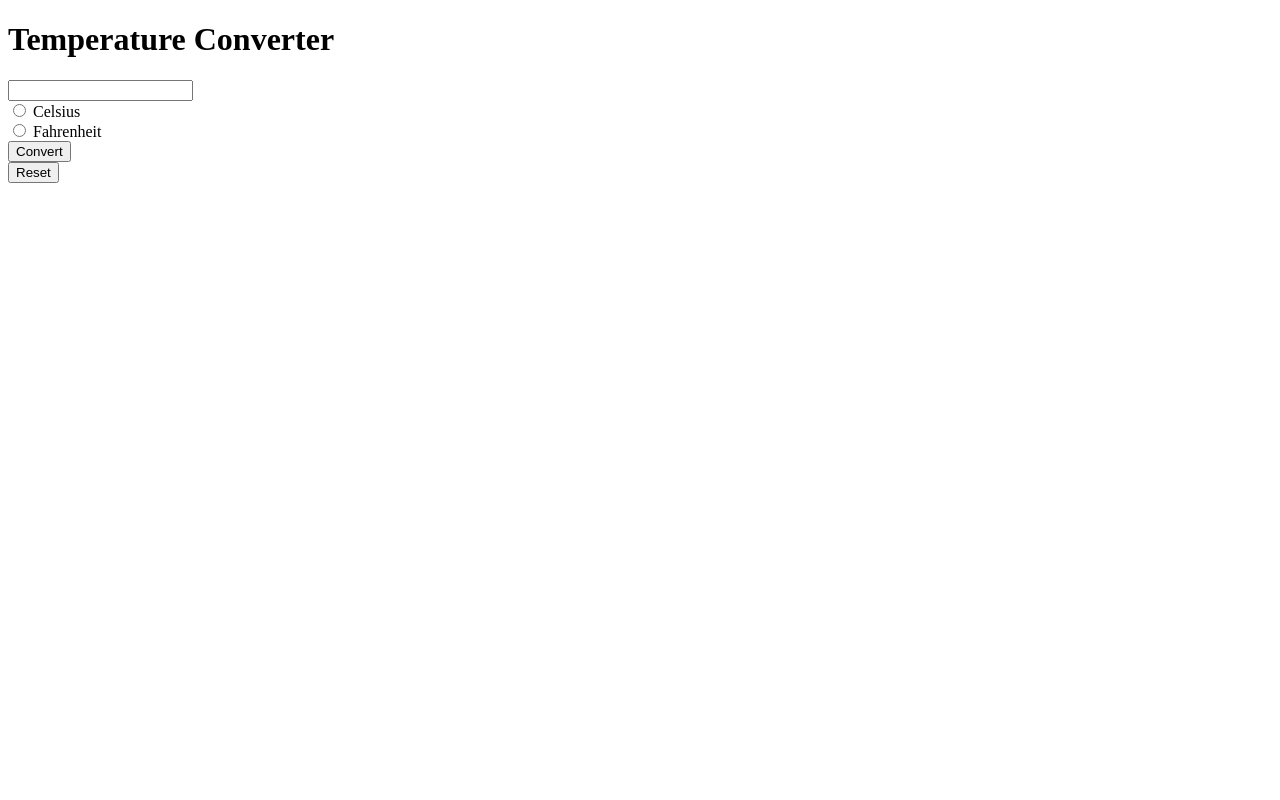
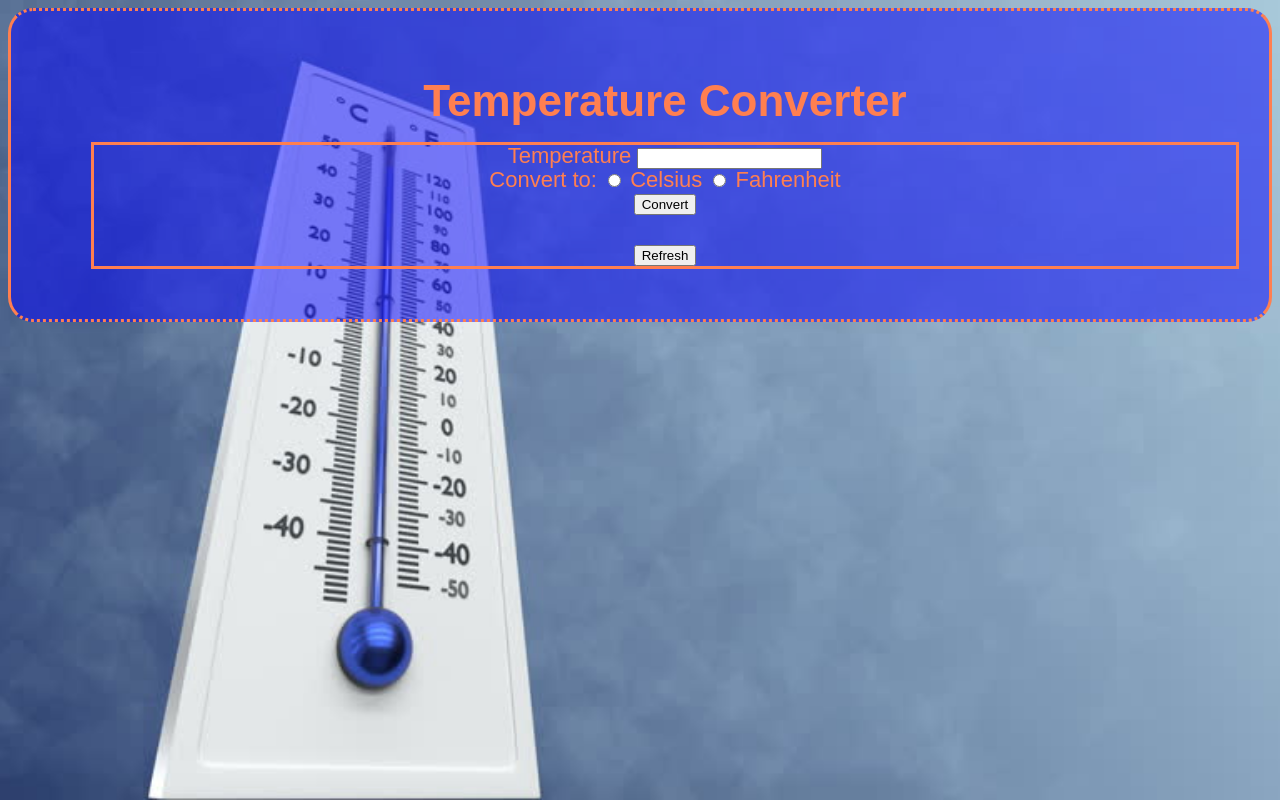
Before and after one commit to EHolman7/Converter, a plain HTML site: page index.html in a window 1280 px wide. Drawn offline with Linux system fonts and the light colour scheme.

Commit message:
finished converter and added css styling

```diff
--- a/converter.js
+++ b/converter.js
@@ -1,15 +1,25 @@
 var tempInput = document.getElementById("tempInput");
 var radioCelsius = document.getElementById("radioCelsius");
 var radioFahrenheit = document.getElementById("radioFahrenheit");
+var returnTemp = document.getElementById("returnTemp")
+var domstring = "";
 
-function toCelsius (tempInput) {
+function toCelsius (tempInput2) {
+	var tempInput = parseInt(tempInput2.value);
 	var celsius = (tempInput - 32) / 1.8;
-	returnTemp.innerHTML = celsius;
+	returnTemp.innerHTML = (celsius * 100) / 100;
+	celsius > 32 ? returnTemp.style.color = "red"
+       : (celsius < 0 ? returnTemp.style.color = "blue"
+         : returnTemp.style.color = "green");
 }
 
-function toFahrenheit () {
-	var fahrenheit = (tempInput * 1.8) / 32;
-	returnTemp.innerHTML = fahrenheit;
+function toFahrenheit (tempInput2) {
+	var tempInput = parseInt(tempInput2.value);
+	var fahrenheit = (tempInput * 1.8) + 32;
+	returnTemp.innerHTML = (fahrenheit * 100) / 100;
+	fahrenheit > 90 ? returnTemp.style.color = "red"
+       : (fahrenheit < 32 ? returnTemp.style.color = "blue"
+         : returnTemp.style.color = "green");
 }
 
 function determineConverter () {
--- a/index.html
+++ b/index.html
@@ -5,26 +5,26 @@
 	<link rel="stylesheet" type="text/css" href="main.css">
 </head>
 <body>
-
+<div id="main">
 	<h1>Temperature Converter</h1>
 
-	<form>
+	<form id="tempForm">
+		Temperature
 		<input type="text" name="tempInput" id="tempInput">
-	</form>
+	<br>
+	Convert to:
+  <input type="radio" name="radioTemp" id="radioCelsius" value="Celsius"> Celsius
+  <input type="radio" name="radioTemp" id="radioFahrenheit" value="Fahrenheit"> Fahrenheit
+  <br>
 
-	<form action="">
-  <input type="radio" name="radioTemp" id="radioCelsius" value="Celsius"> Celsius<br>
-  <input type="radio" name="radioTemp" id="radioFahrenheit" value="Fahrenheit"> Fahrenheit
+	<button type="button" id="determineConverter"> Convert</button>
+
+
+<h2 id="returnTemp"></h2>
+
+	<input type="button" value="Refresh" onClick="window.location.reload()">
 </form>
-
-<form>
-	<button type="button" id="determineConverter"> Convert</button>
-</form>
-
-<form>
-	<button type="button" id="reset"> Reset</button>
-</form>
-
+</div>
 	<script type="text/javascript" src="converter.js"></script>
 
 </body>
--- a/main.css
+++ b/main.css
@@ -1,9 +1,35 @@
-.hot {
+html {
+  background: url(Temp.jpg) no-repeat center center fixed;
+  -webkit-background-size: cover;
+  -moz-background-size: cover;
+  -o-background-size: cover;
+  background-size: cover;
+}
+
+#hot {
 	color: red;
 }
-.cold {
+#cold {
 	color: blue;
 }
-.medium{
+#medium {
 	color: green;
 }
+#main {
+	text-align: center;
+	background-color: rgba(0,0,255,.5);
+	font-family: 'Cabin', sans-serif;
+	font-size: 22px;
+	color: coral;
+	line-height: 100%;
+	padding: 50px 30px 50px 80px;
+	border-top-style: dotted;
+    border-right-style: solid;
+    border-bottom-style: dotted;
+    border-left-style: solid;
+	border-radius: 25px;
+}
+#tempForm {
+	border: solid;
+	text-align: center;
+}
```
Also changed, not shown: Temp.jpg (added).
